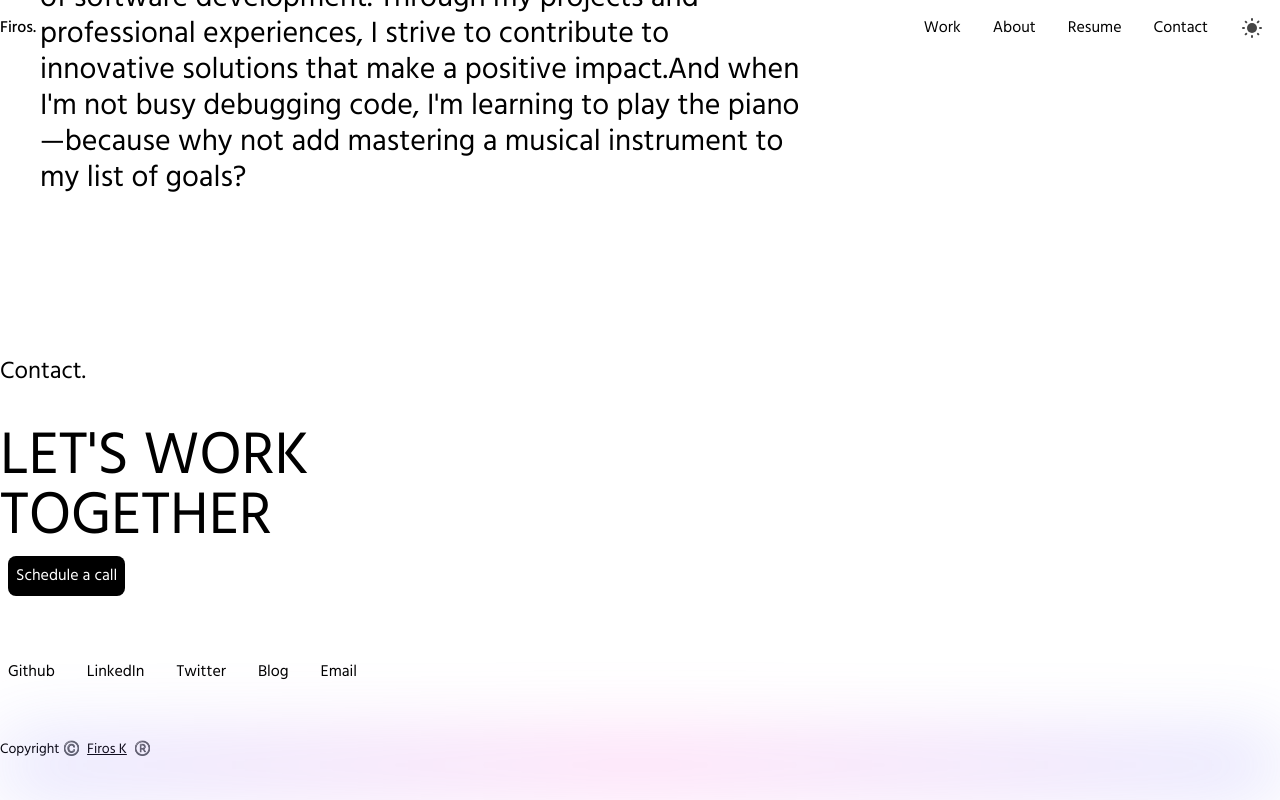
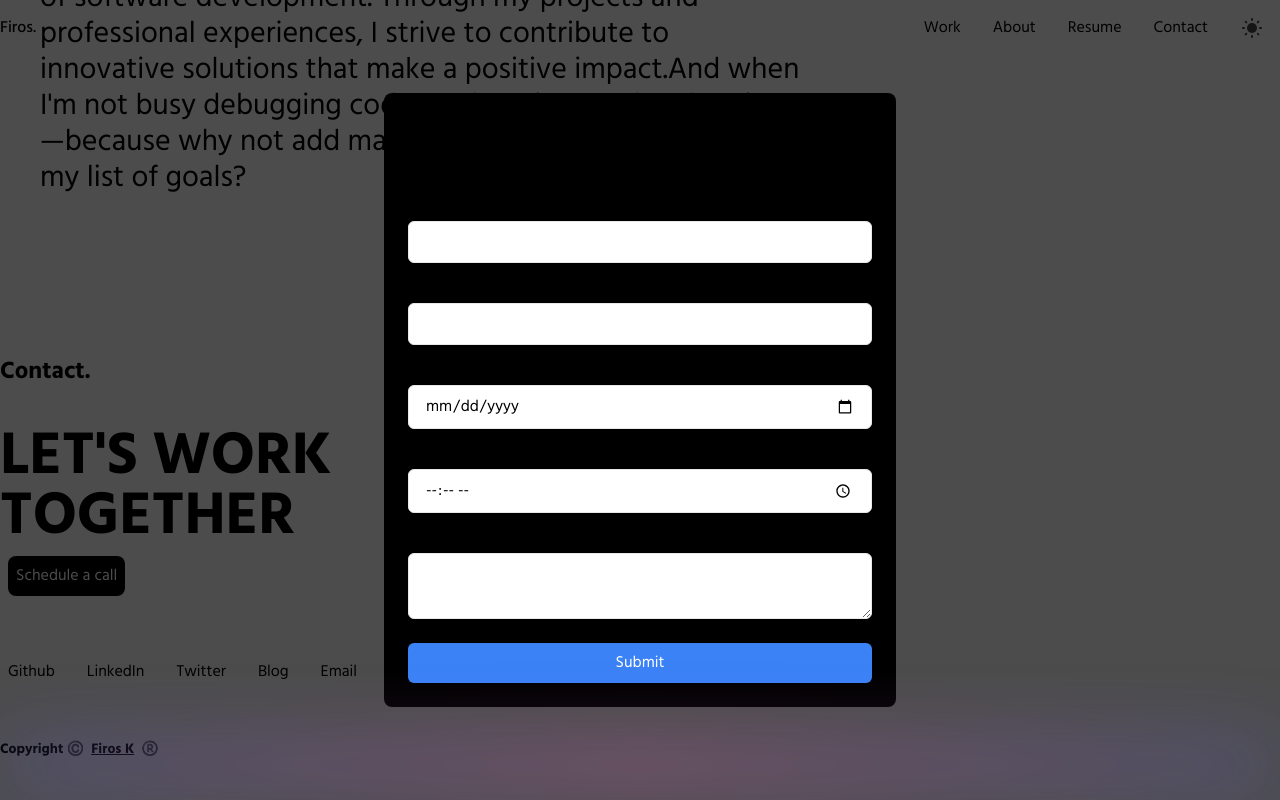
Before and after one commit to firoz3130/Personal-portfolio, a Next.js app: page / in a window 1280 px wide. Both pictures are taken after a click on the button "Schedule a call". Shown: the part 2104-2904 px from the top of the page. Built offline with nearby package versions, Linux system fonts and the light colour scheme.

Commit message:
Call scheduling integrated with mail service

```diff
--- a/components/Footer/index.js
+++ b/components/Footer/index.js
@@ -1,34 +1,46 @@
-import React from "react";
+import React, { useState } from "react";
 import Socials from "../Socials";
 import Link from "next/link";
 import Button from "../Button";
+import ScheduleCallModal from "../../components/ScheduleCall";
 
 const Footer = ({}) => {
+  const [isModalOpen, setIsModalOpen] = useState(false);
+
+  const openModal = () => {
+    setIsModalOpen(true);
+  };
+
+  const closeModal = () => {
+    setIsModalOpen(false);
+  };
+
   return (
     <>
       <div className="mt-5 laptop:mt-40 p-2 laptop:p-0">
         <div>
-          <h1 className="text-2xl text-bold">Contact.</h1>
+          <h1 className="text-2xl font-bold">Contact.</h1>
           <div className="mt-10">
-            <h1 className="text-3xl tablet:text-6xl laptop:text-6xl laptopl:text-8xl text-bold">
+            <h1 className="text-3xl tablet:text-6xl laptop:text-6xl laptopl:text-8xl font-bold">
               LET&apos;S WORK
             </h1>
-            <h1 className="text-3xl tablet:text-6xl laptop:text-6xl laptopl:text-8xl text-bold">
+            <h1 className="text-3xl tablet:text-6xl laptop:text-6xl laptopl:text-8xl font-bold">
               TOGETHER
             </h1>
-            <Button type="primary">Schedule a call</Button>
+            <Button type="primary" onClick={openModal}>Schedule a call</Button>
             <div className="mt-10">
               <Socials />
             </div>
           </div>
         </div>
       </div>
-      <h1 className="text-sm text-bold mt-2 laptop:mt-10 p-2 laptop:p-0">
+      <h1 className="text-sm font-bold mt-2 laptop:mt-10 p-2 laptop:p-0">
         Copyright ©️ &nbsp;
         <Link href="http://www.github.com/firoz3130">
           <a className="underline underline-offset-1">Firos K</a>
         </Link> &nbsp;®️
       </h1>
+      <ScheduleCallModal isOpen={isModalOpen} onClose={closeModal} />
     </>
   );
 };
--- /dev/null
+++ b/components/ScheduleCall/index.js
@@ -0,0 +1,69 @@
+import React from "react";
+import emailjs from 'emailjs-com';
+
+const ScheduleCallModal = ({ isOpen, onClose }) => {
+  const handleFormSubmit = (event) => {
+    event.preventDefault();
+
+    // Send email to yourself with form data
+    emailjs.sendForm(process.env.NEXT_PUBLIC_EMAILJS_SERVICE_ID, process.env.NEXT_PUBLIC_EMAILJS_TEMPLATE_ID_FOR_FAZ, event.target,process.env.NEXT_PUBLIC_EMAILJS_USERID)
+      .then((result) => {
+          console.log(result.text);
+          alert("Thank you very much. We will contact you soon.");
+
+          // Send acknowledgment email to the user
+          const autoReplyTemplateParams = {
+            to_name: event.target.from_name.value,
+            user_email: event.target.to_name.value,
+          };
+          console.log(autoReplyTemplateParams);
+          emailjs.send(process.env.NEXT_PUBLIC_EMAILJS_SERVICE_ID, process.env.NEXT_PUBLIC_EMAILJS_TEMPLATE_ID_FOR_CLIENT, autoReplyTemplateParams, process.env.NEXT_PUBLIC_EMAILJS_USERID)
+            .then((result) => {
+                console.log("Auto-reply sent:", result.text);
+            }, (error) => {
+                console.log("Auto-reply error:", error.text);
+            });
+
+          onClose();
+      }, (error) => {
+          console.log(error.text);
+          alert("An error occurred, please try again.");
+      });
+  };
+
+  if (!isOpen) return null;
+
+  return (
+    <div className="fixed inset-0 bg-black bg-opacity-70 flex items-center justify-center z-50">
+      <div className="relative bg-black p-6 rounded-lg w-11/12 max-w-lg text-center">
+        <span className="absolute top-3 right-3 text-2xl cursor-pointer" onClick={onClose}>&times;</span>
+        <h2 className="text-2xl font-bold mb-4">Schedule a call with us to discuss your project requirements.</h2>
+        <form id="scheduleCallForm" className="space-y-4" onSubmit={handleFormSubmit}>
+          <div>
+            <label htmlFor="from_name" className="block text-left">Name:</label>
+            <input type="text" id="from_name" name="from_name" className="w-full px-4 py-2 border rounded-md" required />
+          </div>
+          <div>
+            <label htmlFor="to_name" className="block text-left">Email:</label>
+            <input type="email" id="to_name" name="to_name" className="w-full px-4 py-2 border rounded-md" required />
+          </div>
+          <div>
+            <label htmlFor="date" className="block text-left">Preferred Date:</label>
+            <input type="date" id="date" name="date" className="w-full px-4 py-2 border rounded-md" required />
+          </div>
+          <div>
+            <label htmlFor="time" className="block text-left">Preferred Time:</label>
+            <input type="time" id="time" name="time" className="w-full px-4 py-2 border rounded-md" required />
+          </div>
+          <div>
+            <label htmlFor="message" className="block text-left">Message:</label>
+            <textarea id="message" name="message" className="w-full px-4 py-2 border rounded-md"></textarea>
+          </div>
+          <button type="submit" className="w-full bg-blue-500 text-white py-2 rounded-md">Submit</button>
+        </form>
+      </div>
+    </div>
+  );
+};
+
+export default ScheduleCallModal;
--- a/package.json
+++ b/package.json
@@ -12,6 +12,7 @@
     "@headlessui/react": "^1.6.6",
     "autoprefixer": "^10.4.7",
     "custom-cursor-react": "^1.0.5",
+    "emailjs-com": "^3.2.0",
     "gray-matter": "^4.0.3",
     "gsap": "^3.10.4",
     "next": "12.1.6",
```
Also changed, not shown: pages/index.js (+0 -14 lines), 1 other file (tests, documents, lock files or other folders).
